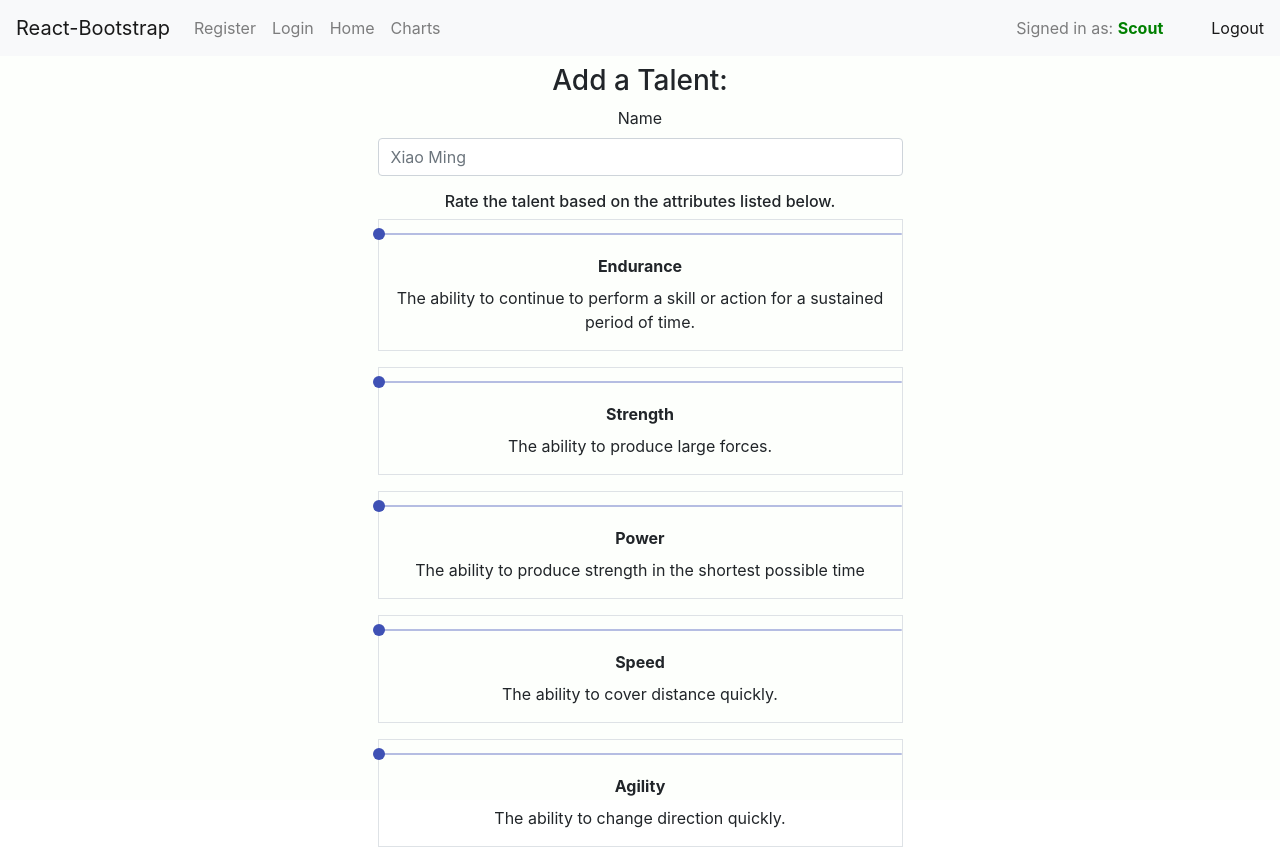
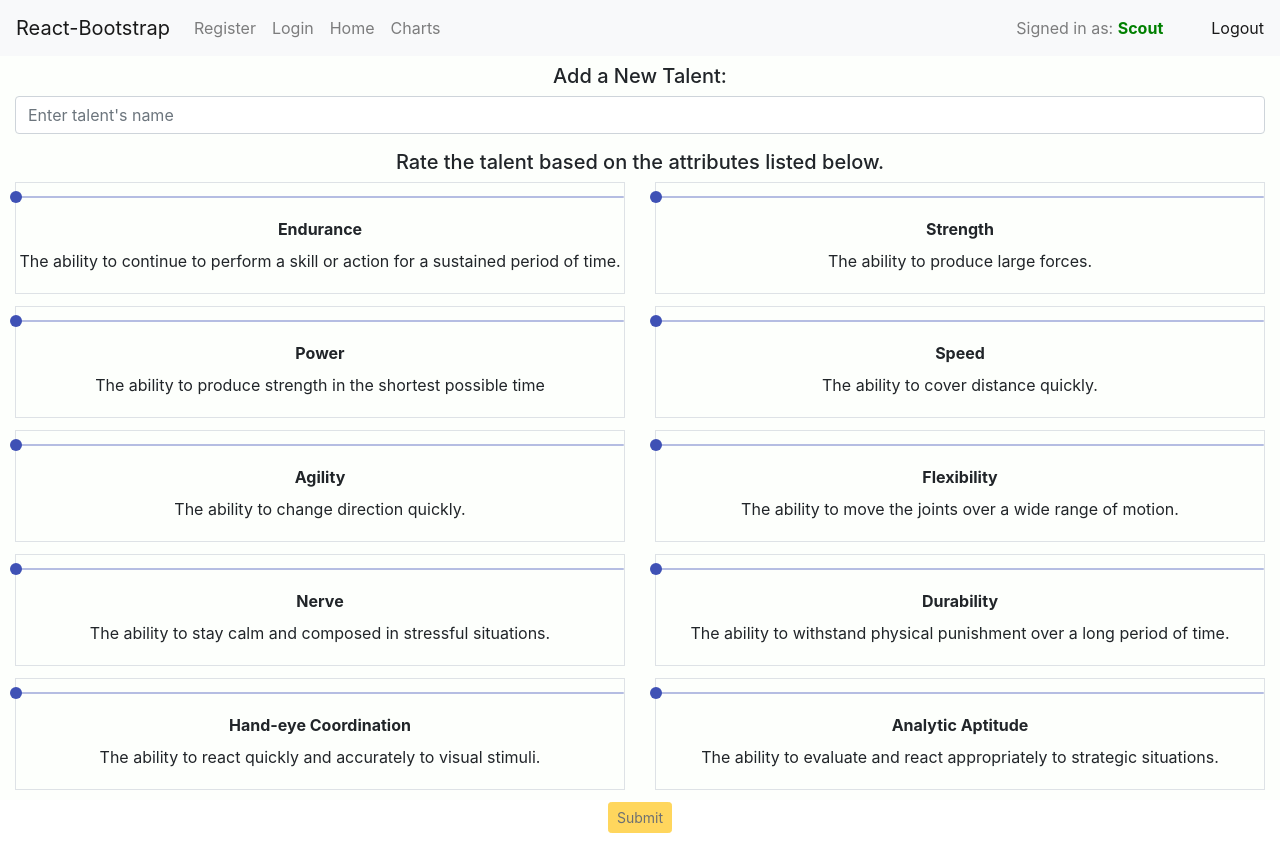
Before and after one commit to jubesbot/talented, a React (Create React App) app in the folder client/: page / in a window 1280 px wide. Shown: the top 849 px of the page. Built offline with nearby package versions, Linux system fonts and the light colour scheme.

Commit message:
stopped inifinite rendering from expired refresh tokens

```diff
--- a/client/src/Components/HomeView.js
+++ b/client/src/Components/HomeView.js
@@ -1,6 +1,6 @@
 import React, {useState, useEffect, useRef} from 'react';
 import {Link, Redirect} from "react-router-dom";
-import axios from "axios";
+import Axios from "../Util/Axios";
 import {Form, Row, Col, Container, Modal, Button} from "react-bootstrap";
 import {Slider, Typography} from "@material-ui/core";
 
@@ -57,7 +57,7 @@ function HomeView({talentData, setTalentData, user, setUser}) {
     async function submitTalent(e) {
         e.preventDefault(e)
         try {
-            let res = await axios.post(`http://localhost:8000/talents/`, talentData, {})
+            let res = await Axios.post(`http://localhost:8000/talents/`, talentData, {})
             console.log(res)
             //get response
         } catch (e) {
@@ -88,98 +88,136 @@ function HomeView({talentData, setTalentData, user, setUser}) {
 
     return (
         <div>
-            <Container>
-                <h3 className="text-center mt-2"> Add a Talent:</h3>
+            {/*<Container>*/}
+                <h5 className="text-center m-2"> Add a New Talent:</h5>
                 <Form ref={form} id="form" onSubmit={submitTalent} method="post">
                     <Row className="justify-content-center mx-auto text-center">
-                        <Col className='col-md-6'>
+                        <Col className='col-md-12'>
                             <Form.Group controlId="exampleForm.ControlInput1">
-                                <Form.Label>Name</Form.Label>
-                                <Form.Control name="talent_name" placeholder="Xiao Ming" onChange={handleChange}
+                                <Form.Control name="talent_name" placeholder="Enter talent's name" onChange={handleChange}
                                               required={true}/>
                             </Form.Group>
 
-                            <h6>Rate the talent based on the attributes listed below.</h6>
+                            <h5>Rate the talent based on the attributes listed below.</h5>
 
-                            <Form.Group className='border'>
+                            <Row>
+                            <Col className='col-md-6 h-auto'>
+                            {/*endurance slider*/}
+                            <Form.Group className='border' style={{height:"90%"}}>
                                 <Slider valueLabelDisplay="auto" min={1} max={10} defaultValue={1} step={0.01}
                                         onChange={(e, value) => change('attribute_endurance', value)}/>
                                 <Form.Label style={{fontWeight: "bold"}}>Endurance</Form.Label>
                                 <p>The ability to continue to perform a skill or action for a sustained period
                                     of time.</p>
                             </Form.Group>
+                            </Col>
 
-
-                            <Form.Group className='border'>
+                                <Col className='col-md-6' >
+                            {/*strength slider*/}
+                            <Form.Group className='border' style={{height:"90%"}}>
                                 <Slider valueLabelDisplay="auto" min={1} max={10} defaultValue={1} step={0.01}
                                         onChange={(e, value) => change('attribute_strength', value)}/>
                                 <Form.Label style={{fontWeight: "bold"}}>Strength</Form.Label>
                                 <p>The ability to produce large forces.</p>
                             </Form.Group>
+                            </Col>
+                            </Row>
 
-                            <Form.Group className='border'>
+                            <Row>
+                                <Col className='col-md-6 h-auto'>
+                                {/*power slider*/}
+                                <Form.Group className='border' style={{height:"90%"}}>
                                     <Slider valueLabelDisplay="auto" min={1} max={10} defaultValue={1} step={0.01}
                                             onChange={(e, value) => change('attribute_power', value)}/>
                                     <Form.Label style={{fontWeight: "bold"}}>Power</Form.Label>
                                     <p>The ability to produce strength in the shortest possible time</p>
                                 </Form.Group>
+                                </Col>
 
-                            <Form.Group className='border'>
+                                <Col className='col-md-6 h-auto'>
+                            {/*speed slider*/}
+                            <Form.Group className='border' style={{height:"90%"}}>
                                 <Slider valueLabelDisplay="auto" min={1} max={10} defaultValue={1} step={0.01}
                                         onChange={(e, value) => change('attribute_speed', value)}/>
                                 <Form.Label style={{fontWeight: "bold"}}>Speed</Form.Label>
                                 <p>The ability to cover distance quickly.</p>
                             </Form.Group>
+                                </Col>
+                            </Row>
 
-                            <Form.Group className='border'>
+                            <Row>
+                            <Col className='col-md-6 h-auto'>
+                            {/*agility slider*/}
+                                <Form.Group className='border' style={{height:"90%"}}>
                                 <Slider valueLabelDisplay="auto" min={1} max={10} defaultValue={1} step={0.01}
                                         onChange={(e, value) => change('attribute_agility', value)}/>
                                 <Form.Label style={{fontWeight: "bold"}}>Agility</Form.Label>
                                 <p>The ability to change direction quickly.</p>
                             </Form.Group>
+                            </Col>
 
-                            <Form.Group className='border'>
+                            <Col className='col-md-6 h-auto'>
+                            {/*flexibility slider*/}
+                            <Form.Group className='border' style={{height:"90%"}}>
                                 <Slider valueLabelDisplay="auto" min={1} max={10} defaultValue={1} step={0.01}
                                         onChange={(e, value) => change('attribute_flexibility', value)}/>
                                 <Form.Label style={{fontWeight: "bold"}}>Flexibility</Form.Label>
                                 <p>The ability to move the joints over a wide range of motion.</p>
                             </Form.Group>
+                            </Col>
+                            </Row>
 
-                            <Form.Group className='border'>
+                            <Row>
+                            <Col className='col-md-6 h-auto'>
+                            {/*nerve slider*/}
+                                <Form.Group className='border' style={{height:"90%"}}>
                                 <Slider valueLabelDisplay="auto" min={1} max={10} defaultValue={1} step={0.01}
                                         onChange={(e, value) => change('attribute_nerve', value)}/>
                                 <Form.Label style={{fontWeight: "bold"}}>Nerve</Form.Label>
                                 <p>The ability to stay calm and composed in stressful situations.</p>
                             </Form.Group>
+                            </Col>
 
-                            <Form.Group className='border'>
+                                <Col className='col-md-6 h-auto'>
+                            {/*durability slider*/}
+                                    <Form.Group className='border' style={{height:"90%"}}>
                                 <Slider valueLabelDisplay="auto" min={1} max={10} defaultValue={1} step={0.01}
                                         onChange={(e, value) => change('attribute_durability', value)}/>
                                 <Form.Label style={{fontWeight: "bold"}}>Durability</Form.Label>
                                 <p>The ability to withstand physical punishment over a long period of
                                     time.</p>
                             </Form.Group>
+                                </Col>
+                            </Row>
 
-                            <Form.Group className='border'>
+                            <Row>
+                                <Col className='col-md-6 h-auto'>
+                            {/*hand-eye coordination slider*/}
+                                    <Form.Group className='border' style={{height:"90%"}}>
                                 <Slider valueLabelDisplay="auto" min={1} max={10} defaultValue={1} step={0.01}
                                         onChange={(e, value) => change('attribute_handeye_coordination', value)}/>
                                 <Form.Label style={{fontWeight: "bold"}}>Hand-eye Coordination</Form.Label>
                                 <p>The ability to react quickly and accurately to visual stimuli.</p>
                             </Form.Group>
+                                </Col>
 
-                            <Form.Group className='border'>
+                                    <Col className='col-md-6 h-auto'>
+                            {/*analytic aptitude slider*/}
+                                        <Form.Group className='border' style={{height:"90%"}}>
                                 <Slider valueLabelDisplay="auto" min={1} max={10} defaultValue={1} step={0.01}
                                         onChange={(e, value) => change('attribute_analytic_aptitude', value)}/>
                                 <Form.Label style={{fontWeight: "bold"}}>Analytic Aptitude</Form.Label>
                                 <p>The ability to evaluate and react appropriately to strategic
                                     situations.</p>
                             </Form.Group>
+                                    </Col>
+                            </Row>
 
-                            {(talentData && talentData.talent_name)?
-                            <Button type="submit" className="btn text-center btn-sm" onClick={handleShow}>
+                            {(talentData && talentData.talent_name) ?
+                                <Button type="submit" className="btn btn-warning text-center btn-sm" onClick={handleShow}>
                                     Submit
                                 </Button> :
-                                <Button type="submit" className="btn text-center btn-sm suggest" disabled={true}>
+                                <Button type="submit" className="btn btn-warning text-center btn-sm suggest" disabled={true}>
                                     Submit
                                 </Button>
                             }
@@ -201,12 +239,10 @@ function HomeView({talentData, setTalentData, user, setUser}) {
                                 </Modal.Footer>
                             </Modal>
 
-
-
                         </Col>
                     </Row>
                 </Form>
-            </Container>
+            {/*</Container>*/}
         </div>
     );
 }
--- a/client/src/Util/Axios.js
+++ b/client/src/Util/Axios.js
@@ -24,22 +24,26 @@ Axios.interceptors.response.use(
         const originalRequest = error.config;
         let refreshToken = localStorage.refresh;
 
+        console.log(error.response?.data)
         if( refreshToken &&
             error.response.status === 401 &&
+            error.response?.data.detail === "Given token not valid for any token type" &&
             !originalRequest._retry
         ){
             originalRequest._retry = true
             return Axios.post(`${baseUrl}/api/token/refresh/`, { refresh : refreshToken})
                 .then(res => {
+                    console.log(res.data)
                     if( res.status === 200){
                         console.log(res.data)
                         localStorage.setItem("access", res.data.access)
 
                         return Axios(originalRequest);
                     }
-                });
-
-
+                })
+        }else{
+            localStorage.removeItem("refresh")
+            localStorage.removeItem("access")
         }
         return Promise.reject(error)
     })
```
Also changed, not shown: client/src/Components/ChartsAllSportsView.js (+4 -15 lines), client/src/Components/ChartsView.js (+5 -6 lines), 2 other files (tests, documents, lock files or other folders). Lines whose indentation alone changed are shown as unchanged.
